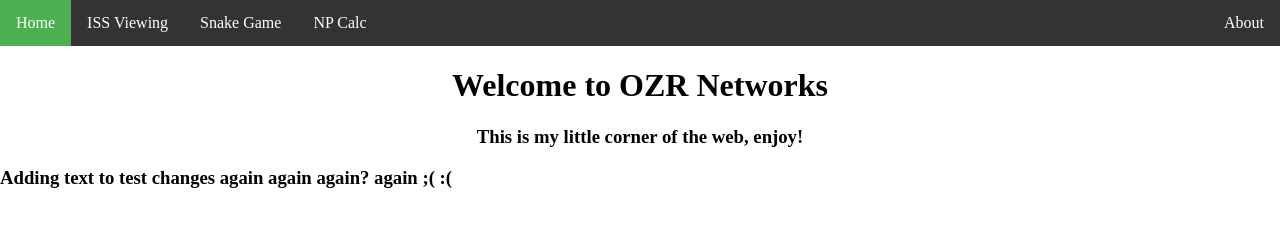
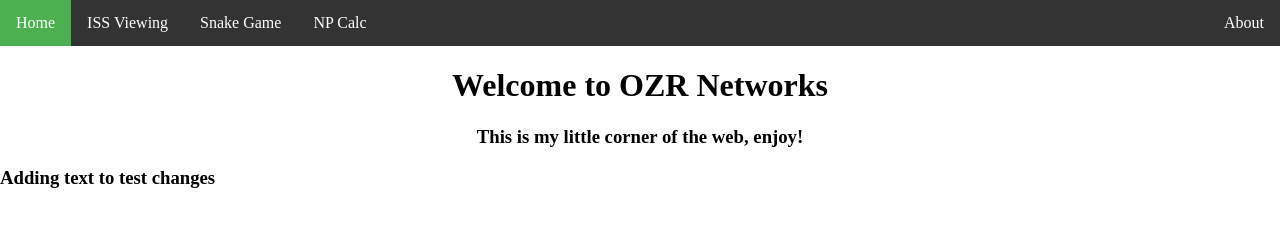
Before and after one commit to greyhammer/ozrnetworks, a plain HTML site: page index.html in a window 1280 px wide. Drawn offline with nearby package versions, Linux system fonts and the light colour scheme.

Commit message:
Update index.html

```diff
--- a/index.html
+++ b/index.html
@@ -17,7 +17,7 @@
         <div>
     	    <h1 class="center-text">Welcome to OZR Networks</h1>
             <h3 class="center-text">This is my little corner of the web, enjoy!</h3>
-            <h3>Adding text to test changes again again again? again ;( :(</h3>
+            <h3>Adding text to test changes</h3>
         </div>
     </body>
 </html>
```
